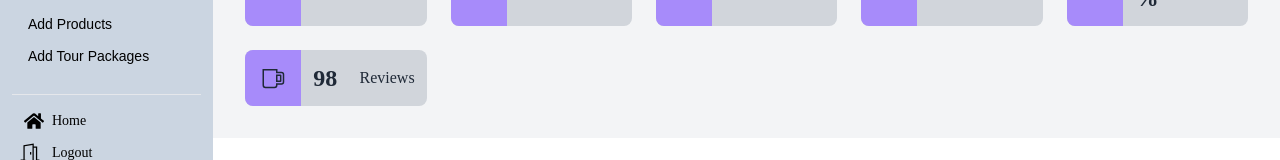
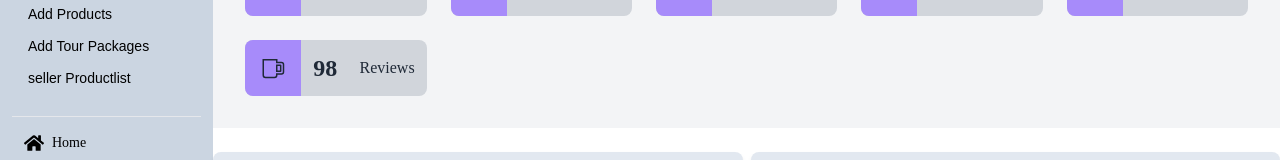
Before and after one commit to hassankhsalar/FlyDriveGo, a React (Vite) app: page /dashboard/adminDashboard in a window 1280 px wide. Shown: the part 176-336 px from the top of the page. Built offline with nearby package versions, Linux system fonts and the light colour scheme; no server answers; a web font is replaced by a local one.

Commit message:
few things changed

```diff
--- a/src/Components/Shared/Navbar.jsx
+++ b/src/Components/Shared/Navbar.jsx
@@ -294,7 +294,7 @@ const Navbar = () => {
             <img
               src={user?.photoURL}
               alt="avatar"
-              className="w-[50px] h-[50px] rounded-full object-cover"
+              className="w-[38px] h-[38px] rounded-full object-cover"
             />
 
 
--- a/src/Hooks/useAxiosPublic.jsx
+++ b/src/Hooks/useAxiosPublic.jsx
@@ -2,7 +2,7 @@ import axios from 'axios';
 
 
 const axiosPublic = axios.create({
-    baseURL: 'http://localhost:5000',
+    baseURL: 'https://fly-drive-go-server.vercel.app',
 
   });
 
--- a/src/Hooks/useAxiosSecure.jsx
+++ b/src/Hooks/useAxiosSecure.jsx
@@ -1,7 +1,7 @@
 import axios from "axios";
 
 const axiosSecure = axios.create({
-    baseURL:   'http://localhost:5000'
+    baseURL:   'https://fly-drive-go-server.vercel.app'
 })
 
 const useAxiosSecure = () => {
--- a/src/Pages/Dashboard/DashBoard.jsx
+++ b/src/Pages/Dashboard/DashBoard.jsx
@@ -22,7 +22,7 @@ const DashBoard = () => {
             <li><Link to='/dashboard/adminDashboard'>Admin Dashboard</Link></li>
             <li><Link to='/dashboard/add-products'>Add Products</Link></li>
             <li><Link to='/dashboard/addTourPackage'>Add Tour Packages</Link></li>
-            <li><Link to='/dashboard/'></Link></li>
+            <li><Link to='/seller-productlist/:email'>seller Productlist</Link></li>
             <li><Link to='/dashboard/'></Link></li>
           </ul>
 
```
